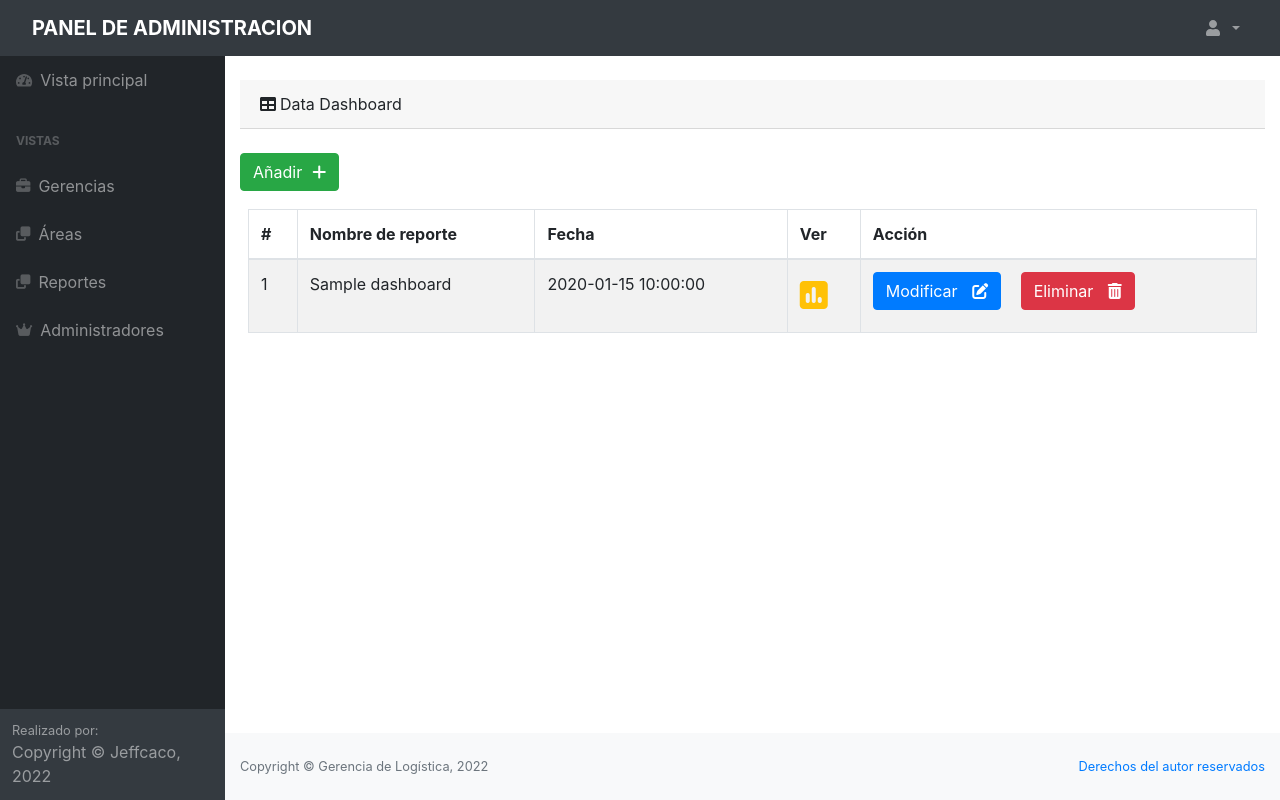
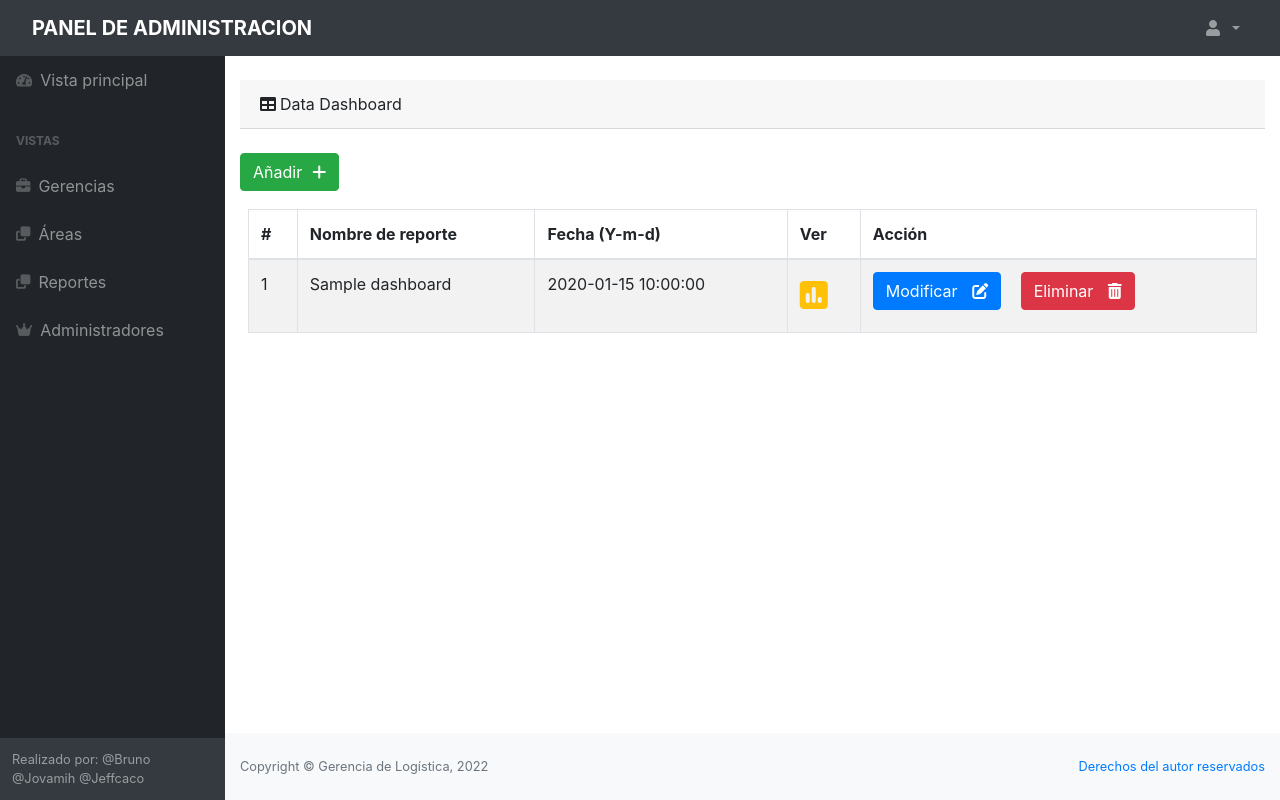
Before and after one commit to Jeffcaco/GDIT, a PHP site: page /Principal2/Reportes/reportes.php in a window 1280 px wide. Run offline with PHP 8.4, Linux system fonts and the light colour scheme; the visitor is signed in with stand-in values (Sample User, id 1); tables that the repository leaves empty or names only in its code hold one stand-in row (values such as "Sample post"); data that the repository does not hold is empty; some libraries are stand-ins or nearby versions.

Commit message:
Cambios finales

```diff
--- a/Principal2/Areas/areas.php
+++ b/Principal2/Areas/areas.php
@@ -99,8 +99,8 @@ $row0 = mysqli_fetch_array($result0);
                     </div>
                 </div>
                 <div class="sb-sidenav-footer">
-                    <div class="small">Realizado por:</div>
-                    Copyright © Jeffcaco, <?php echo date("Y"); ?>
+                    <div class="small">Realizado por:
+                    @Bruno @Jovamih @Jeffcaco </div>
                 </div>
             </nav>
         </div>
--- a/Principal2/Gerencias/gerencias.php
+++ b/Principal2/Gerencias/gerencias.php
@@ -96,8 +96,8 @@ $row0 = mysqli_fetch_array($result0);
                     </div>
                 </div>
                 <div class="sb-sidenav-footer">
-                    <div class="small">Realizado por:</div>
-                    Copyright © Jeffcaco, <?php echo date("Y"); ?>
+                    <div class="small">Realizado por:
+                    @Bruno @Jovamih @Jeffcaco </div>
                 </div>
             </nav>
         </div>
--- a/Principal2/Reportes/ModalNuevo.php
+++ b/Principal2/Reportes/ModalNuevo.php
@@ -27,7 +27,8 @@
 
                         <br>
 
-                        <?php $fecha=date('Y-d-m'); ?>
+                        <?php date_default_timezone_set('America/Los_Angeles');
+                        $fecha=date('Y-m-d'); ?>
                         <label for="date" class="form-label"><i>Fecha de registro</i> : <b><?php echo $fecha ?></b></label>
 
                     </div>
--- a/Principal2/Reportes/reportes.php
+++ b/Principal2/Reportes/reportes.php
@@ -97,8 +97,8 @@ $row0 = mysqli_fetch_array($result0);
                     </div>
                 </div>
                 <div class="sb-sidenav-footer">
-                    <div class="small">Realizado por:</div>
-                    Copyright © Jeffcaco, <?php echo date("Y"); ?>
+                    <div class="small">Realizado por:
+                    @Bruno @Jovamih @Jeffcaco </div>
                 </div>
             </nav>
         </div>
@@ -124,7 +124,7 @@ $row0 = mysqli_fetch_array($result0);
                                             <tr>
                                                 <th scope="col">#</th>
                                                 <th scope="col">Nombre de reporte</th>
-                                                <th scope="col">Fecha</th>
+                                                <th scope="col">Fecha (Y-m-d)</th>
                                                 <th scope="col">Ver</th>
                                                 <th scope="col">Acción</th>
                                             </tr>
--- a/Principal2/index.php
+++ b/Principal2/index.php
@@ -116,8 +116,8 @@ $row0 = mysqli_fetch_array($result0);
                     </div>
                 </div>
                 <div class="sb-sidenav-footer">
-                    <div class="small">Realizado por:</div>
-                    Copyright © Jeffcaco, <?php echo date("Y"); ?>
+                    <div class="small">Realizado por:
+                    @Bruno @Jovamih @Jeffcaco </div>
                 </div>
             </nav>
         </div>
```
